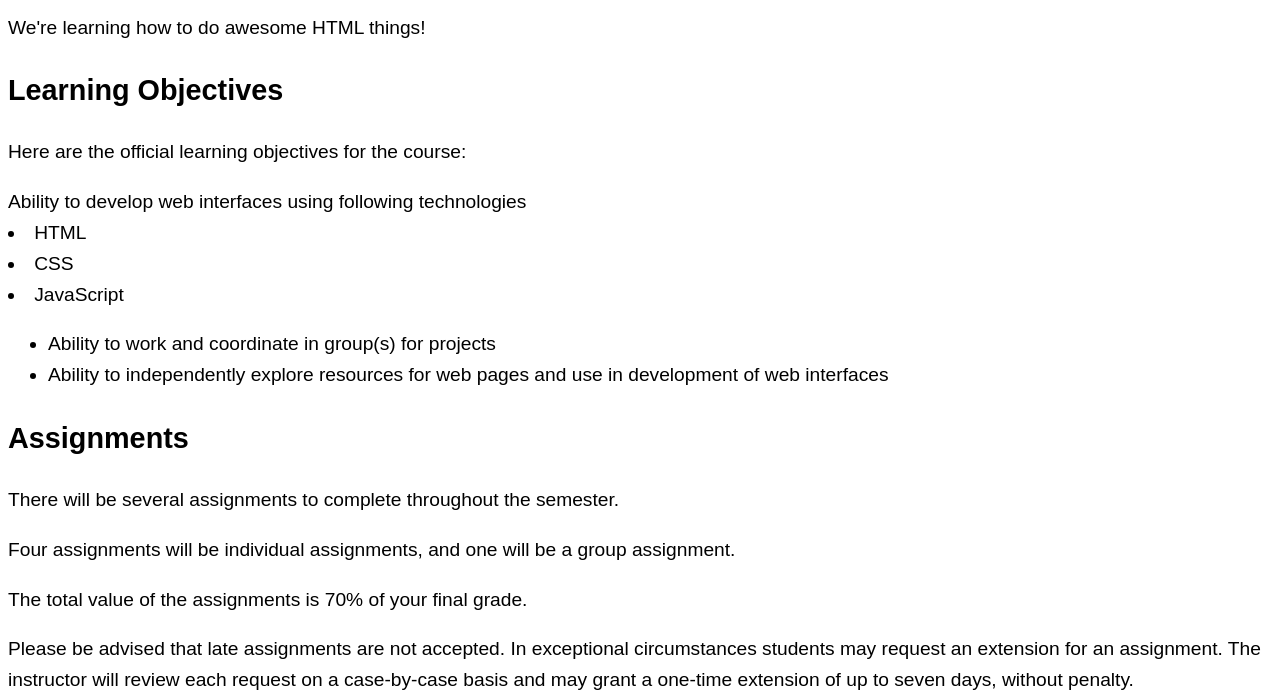
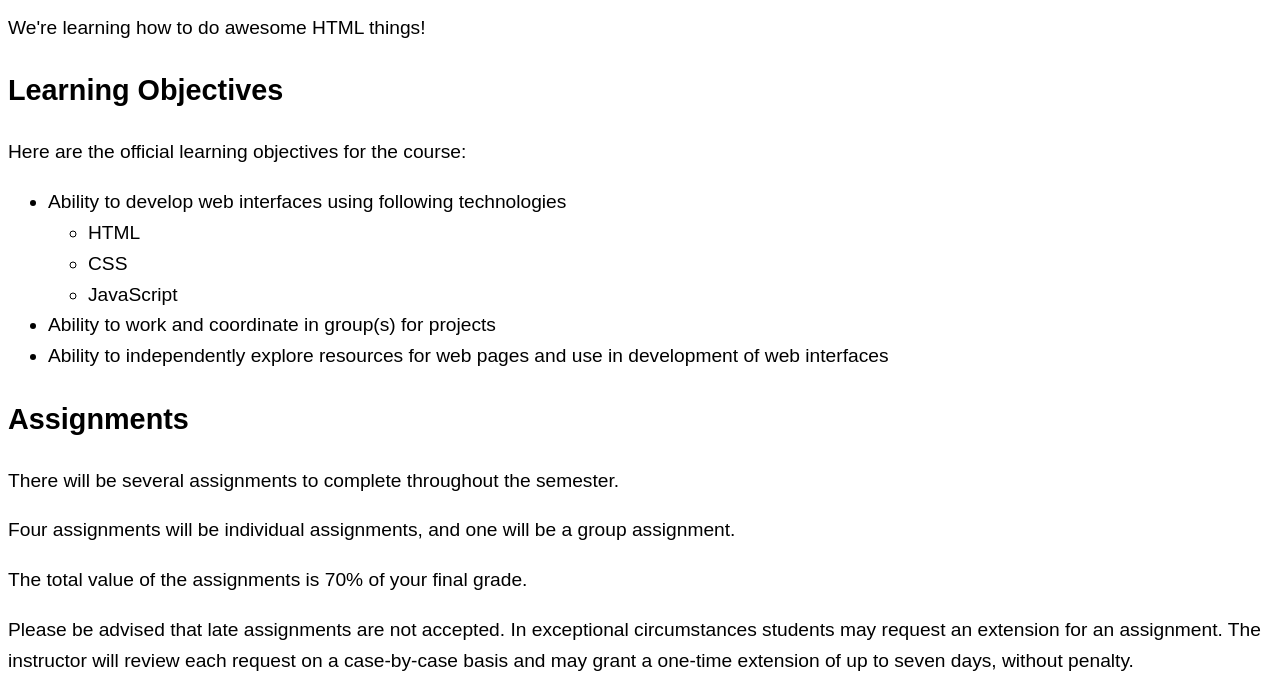
Before and after one commit to irm1005-itec1005-fall-2023/tutorial-exercise-01-YellowSeventeen, a plain HTML site: page index.html in a window 1280 px wide. Shown: the part 100-800 px from the top of the page. Drawn offline with Linux system fonts and the light colour scheme.

Commit message:
fixed a mistake

```diff
--- a/index.html
+++ b/index.html
@@ -41,19 +41,20 @@
     <p>Here are the official learning objectives for the course:</p>
 
     <!-- Below are three list items-->
-    <nl>
-    Ability to develop web interfaces using following technologies
+    <ul>
+    <li>Ability to develop web interfaces using following technologies</li>
     <!-- Below are three nested list items -->
     <!-- Nested list item -->
+    <ul>
     <li>HTML</li>
     <!-- Nested list item -->
     <li>CSS</li>
     <!-- Nested list item -->
     <li>JavaScript</li>
     <!-- End of nested list items -->
-    </nl>
+    </ul>
     <!-- Start of the ul -->
-    <ul>
+
     <!-- List item -->
     <li>Ability to work and coordinate in group(s) for projects</li>
     <!-- List item -->
```
